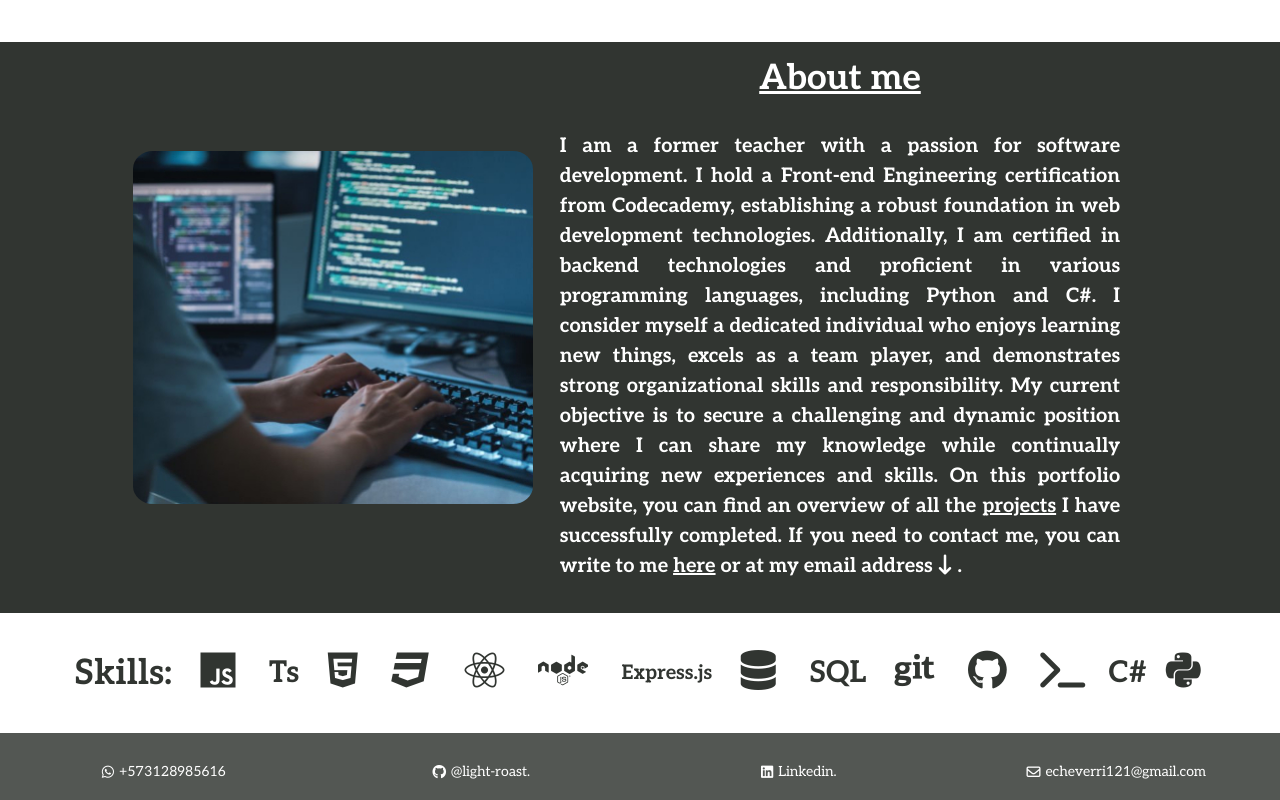
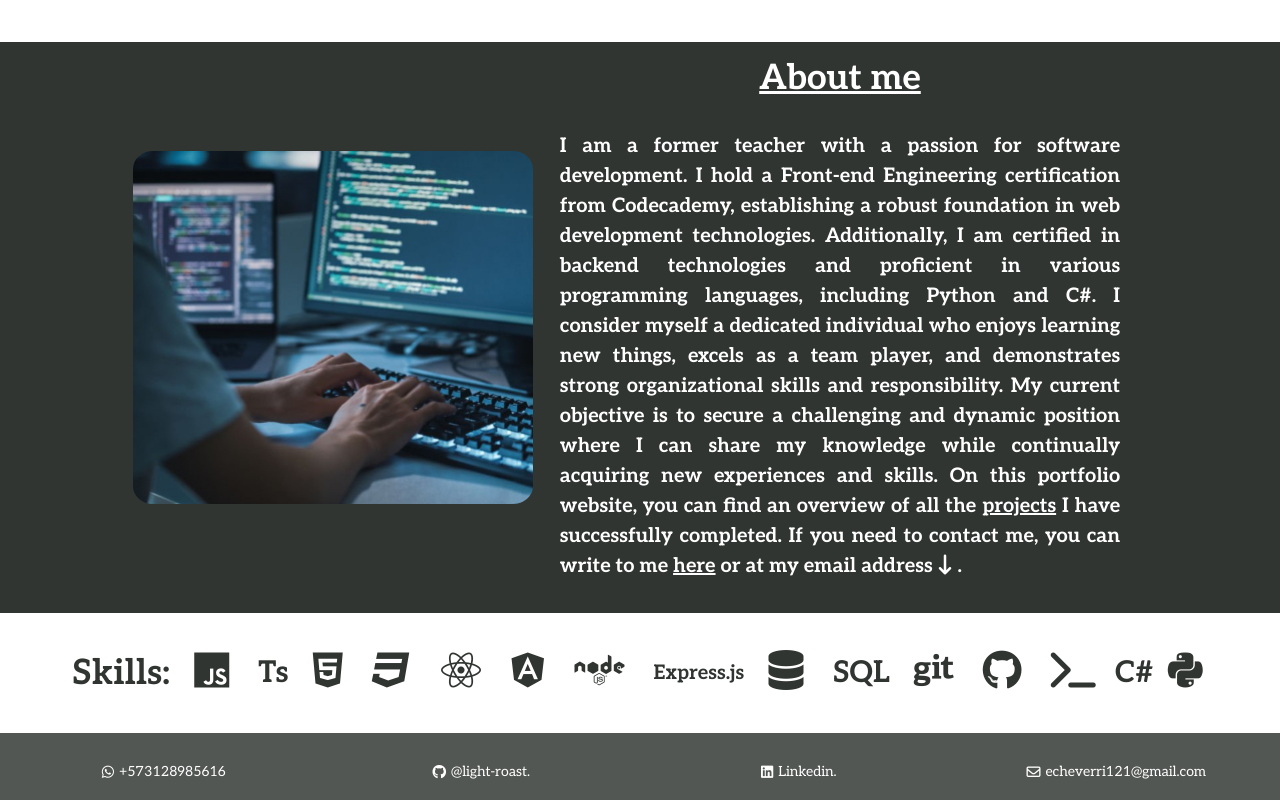
Before and after one commit to light-roast/portfolio-react, a React (Vite) app: page / in a window 1280 px wide. Shown: the part 401-1201 px from the top of the page. Built offline with nearby package versions, Linux system fonts and the light colour scheme.

Commit message:
Add angular skill

```diff
--- a/src/components/Skills/Skills.jsx
+++ b/src/components/Skills/Skills.jsx
@@ -10,6 +10,7 @@ function Skills() {
                 <div className={styles.skillIcon}><i className="fab fa-html5"></i></div>
                 <div className={styles.skillIcon}><i className="fab fa-css3"></i></div>
                 <div className={styles.skillIcon}><i className="fab fa-react"></i></div>
+                <div className={styles.skillIcon}><i className="fab fa-angular"></i></div>
                 <div className={styles.skillIcon}><i className="fab fa-node"></i></div>
                 <div className={styles.skillIcon}><h2 className={styles.express}>Express.js</h2></div>
                 <div className={styles.skillIcon}><i className="fas fa-database"></i></div>
```
